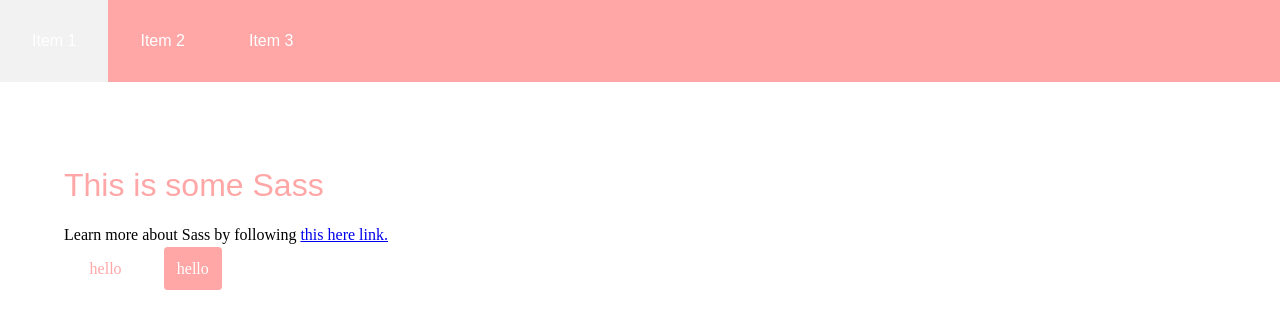
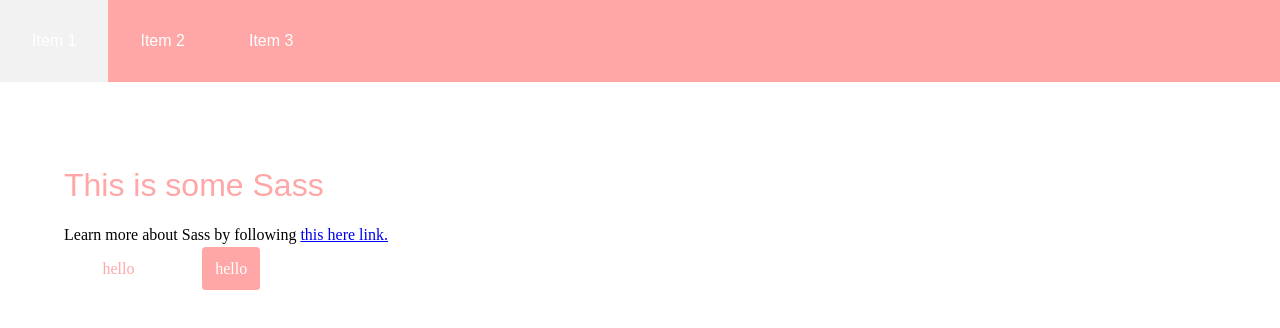
Before and after one commit to katiehub123/KatieHoang_myWebsite, a website: page index.html in a window 1280 px wide. Drawn offline with Linux system fonts and the light colour scheme.

Commit message:
change button margin

```diff
--- a/sass/_buttons.scss
+++ b/sass/_buttons.scss
@@ -1,6 +1,6 @@
 .button{
      padding: 1vw;
-     margin: 1vw;
+     margin: 2vw;
      border-radius: 0.3vw;
      background-color: $color__white;
      color: $color__pink;
```
Also changed, not shown: css/style.css.
